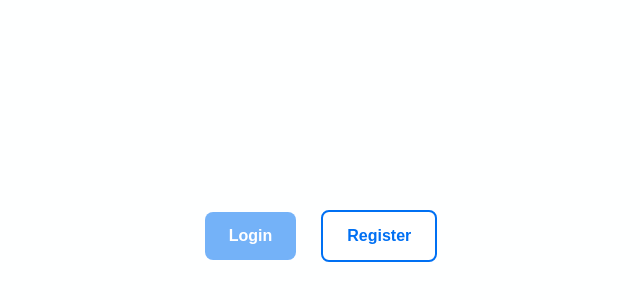
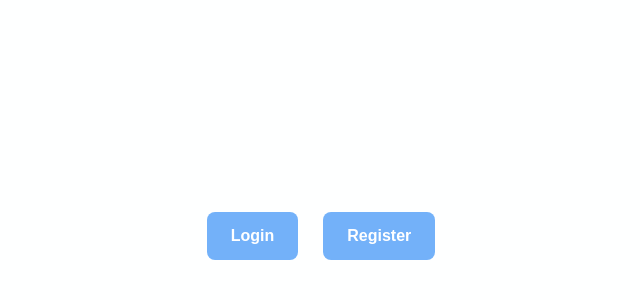
Before and after one commit to GiorgiTch204/Authorization_App, a Next.js app: page / in a window 1280 px wide. Shown: the part 164-464 px from the top of the page, without its empty margins (319-959 px from the left). Built offline with nearby package versions, Linux system fonts and the light colour scheme.

Commit message:
updated css to tailwindCSS for main page.tsx file of authorization page.

```diff
--- a/app/auth/login/page.tsx
+++ b/app/auth/login/page.tsx
@@ -51,7 +51,7 @@ export default function LoginPage(){
 
     return(
         <div className="flex justify-center items-center flex-col gap-3.75 min-h-screen">
-            <Link href="/" className="font-bold no-underline text-blue-600/90 transition-all duration-200 ease-in-out hover:scale-105 hover:text-blue-600 active:text-blue-400">Home Page=</Link>
+            <Link href="/" className="font-bold no-underline text-blue-600/90 transition-all duration-200 ease-in-out hover:scale-105 hover:text-blue-600 active:text-blue-400">Home Page</Link>
 
             <form className="flex justify-center items-center flex-col gap-5 border-2 border-black rounded bg-aliceblue/70 p-[15px_50px] shadow-[0_4px_15px_rgba(0,0,0,0.1)]" onSubmit={handleLogin}>
                 <h1 className="text-[rgba(0,0,139,0.863)] m-0 text-2xl font-bold">Login</h1>
--- a/app/page.tsx
+++ b/app/page.tsx
@@ -1,13 +1,13 @@
 "use client";
 
 import Link from 'next/link';
-import styles from "./home.module.css";
+// import styles from "./home.module.css";
 
 export default function Home() {
   return (
-    <div className={styles.btnContainer}>
-      <Link className={styles.logBtn} href="/auth/login">Login</Link>
-      <Link className={styles.regBtn} href="/auth/register">Register</Link>
+    <div className="flex justify-center items-center gap-6.25 min-h-screen bg-white/90">
+      <Link className="px-6 py-3 rounded-lg no-underline font-bold bg-[#0071f3]/55 text-white transition-transform duration-200 ease-in-out hover:scale-105" href="/auth/login">Login</Link>
+      <Link className="px-6 py-3 rounded-lg no-underline font-bold bg-[#0071f3]/55 text-white transition-transform duration-200 ease-in-out hover:scale-105" href="/auth/register">Register</Link>
     </div>
   );
 }
```
